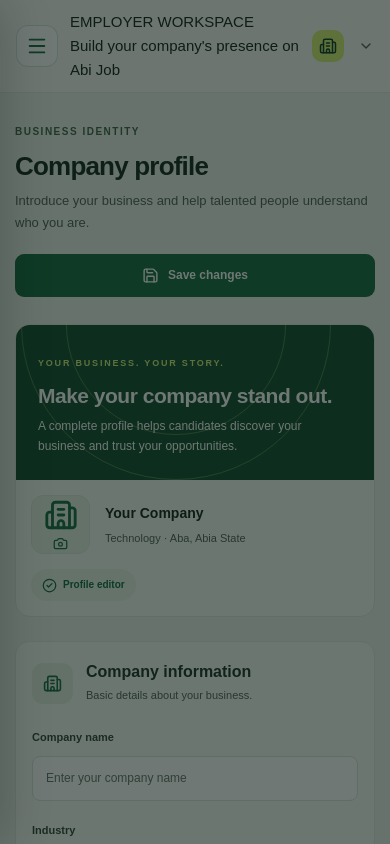
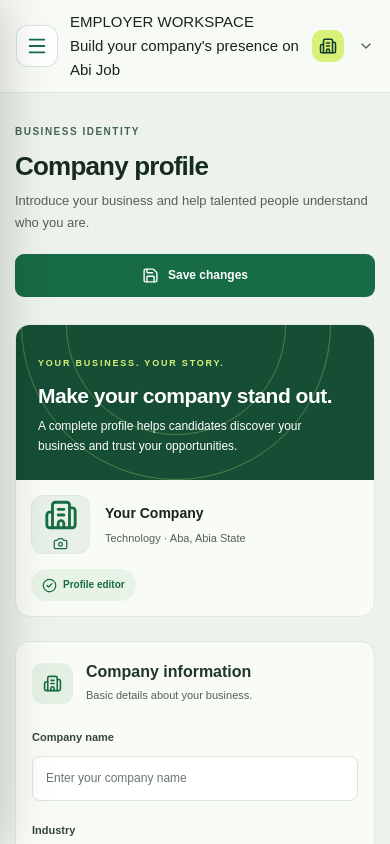
Before and after one commit to nwaezeakumicah-coder/Abijob1, a Next.js app: page /employer/profile in a window 390 px wide. Shown: the top 844 px of the page. Built offline with nearby package versions, Linux system fonts and the light colour scheme; no server answers.

Commit message:
Render employer mobile overlay only while menu is open

```diff
--- a/app/employer/profile/page.tsx
+++ b/app/employer/profile/page.tsx
@@ -354,6 +354,7 @@ export default function EmployerProfilePage() {
 
   return (
     <main className="employer-profile-page">
+      {mobileMenuOpen && (
         <button
                 type="button"
                 className="employer-mobile-menu-overlay"
@@ -361,6 +362,7 @@ export default function EmployerProfilePage() {
                 tabIndex={mobileMenuOpen ? 0 : -1}
                 onClick={() => setMobileMenuOpen(false)}
               />
+      )}
       <aside
         className={`employer-profile-sidebar ${mobileMenuOpen ? "mobile-open" : ""}`}
         onClick={(event) => {
```
Lines whose indentation alone changed are shown as unchanged.
